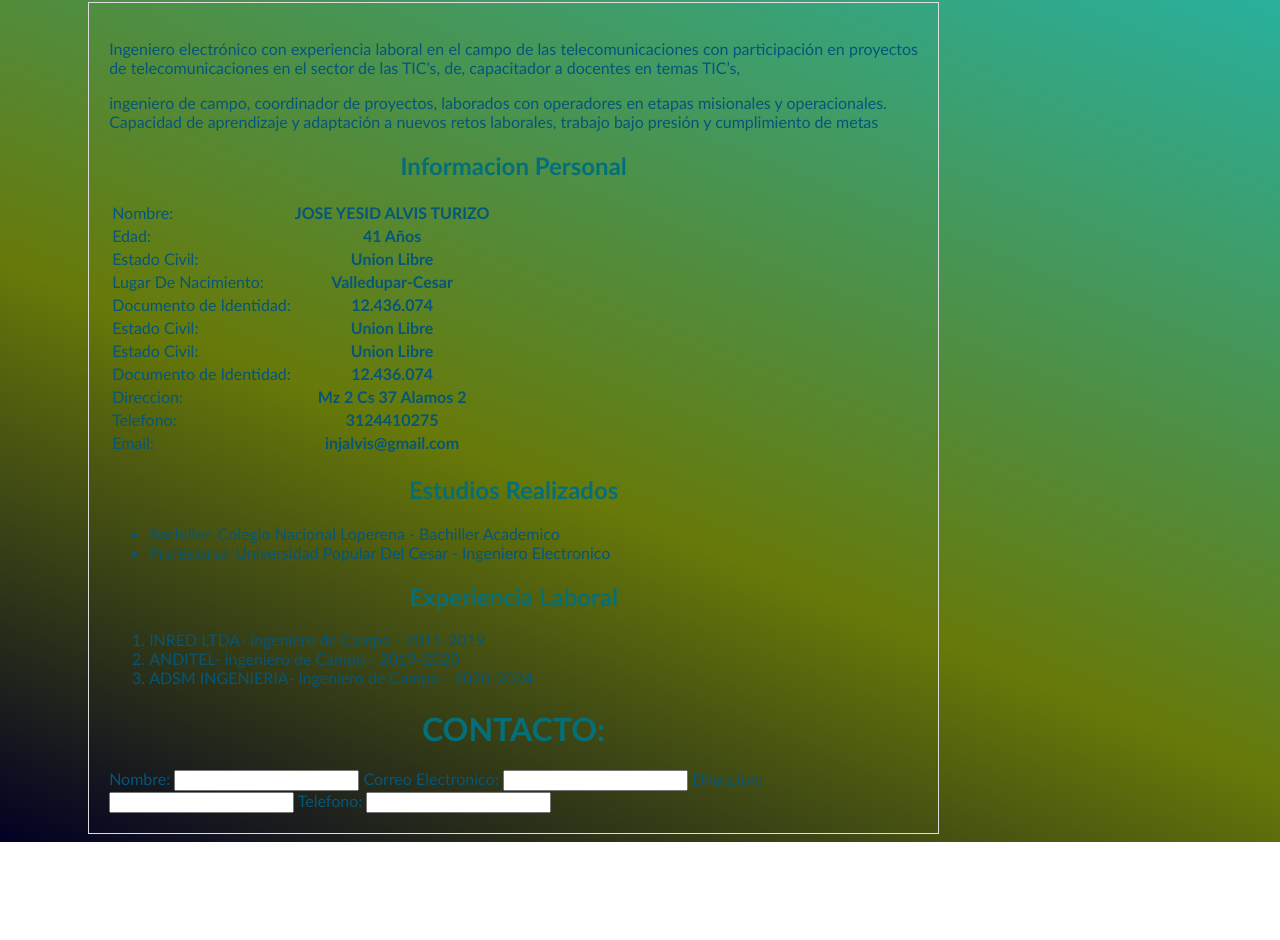
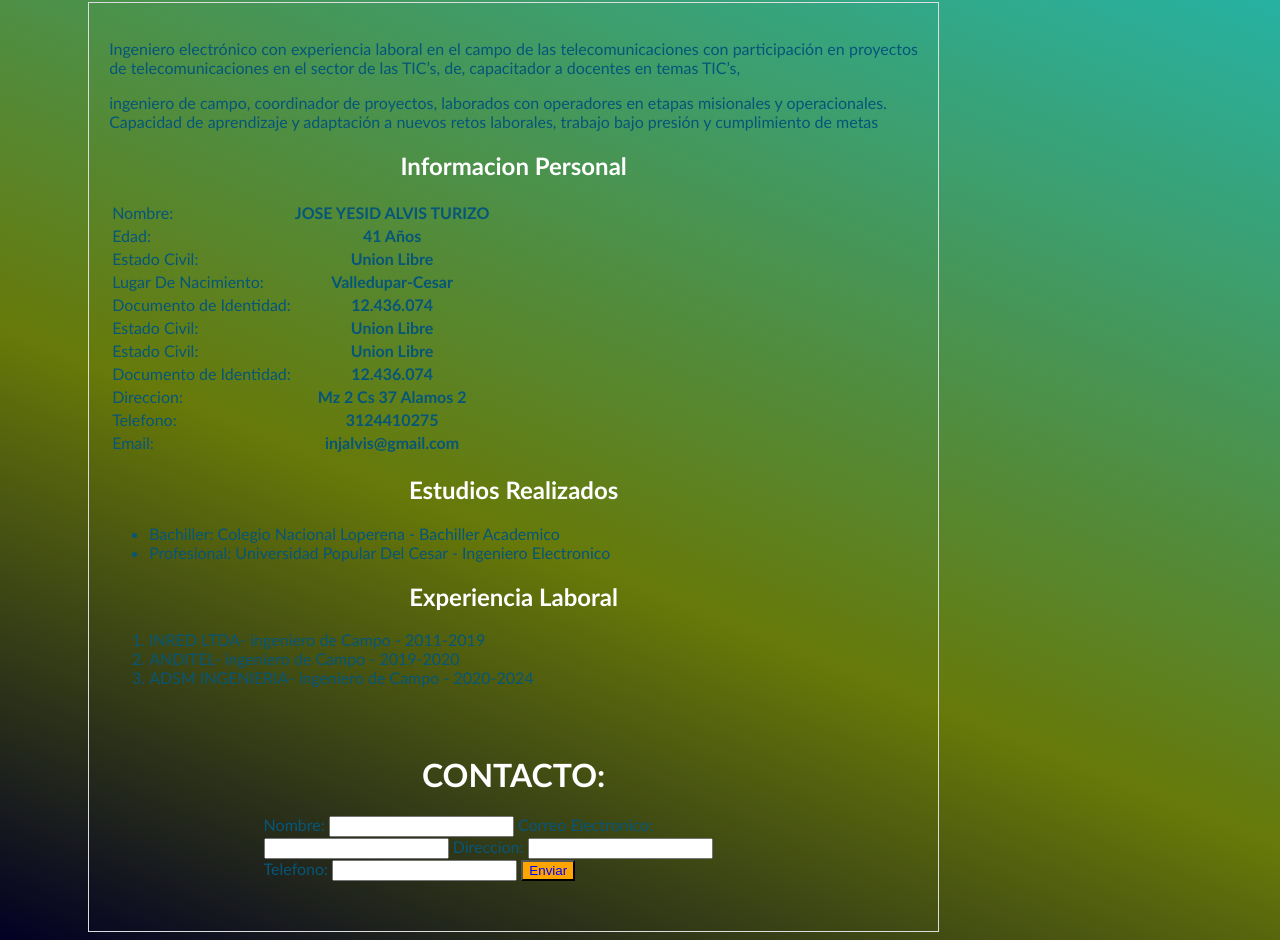
Before and after one commit to injalvis82/TallerHtml-Git, a plain HTML site: page index.html in a window 1280 px wide. Shown: the part 509-1449 px from the top of the page. Before the commit the page ends 1351 px from the top, so only its background shows below. Drawn offline with Linux system fonts and the light colour scheme.

Commit message:
cambio css y agregar boton

```diff
--- a/estilos.css
+++ b/estilos.css
@@ -5,7 +5,7 @@ background: linear-gradient(22deg, rgba(2,0,36,1) 0%, rgba(103,121,9,1) 31%, rgb
 }
 h1, h2, h3 {
     text-align: center;
-    color: #056f79;
+    color: white;
 }
 .container{
     width: 80%;
@@ -37,3 +37,16 @@ tbody thead{
    color: #055679 ;
 
 }
+.forma{
+	max-width: 500px;
+	margin: 0 auto;
+	padding: 30px;
+	border-radius: 20px;
+
+}
+input[type='submit']{
+	background-color: orange;
+	color: blue;
+	cursor: pointer;
+
+}
--- a/index.html
+++ b/index.html
@@ -94,6 +94,7 @@
 			    <input type="text" name="direccion" required=''>
 			    <label>Telefono:</label>
 			    <input type="number" name="telefono" required=''>
+                <input type="submit" name="" value='Enviar'>
         </form>
     </div>
 </div>
```
